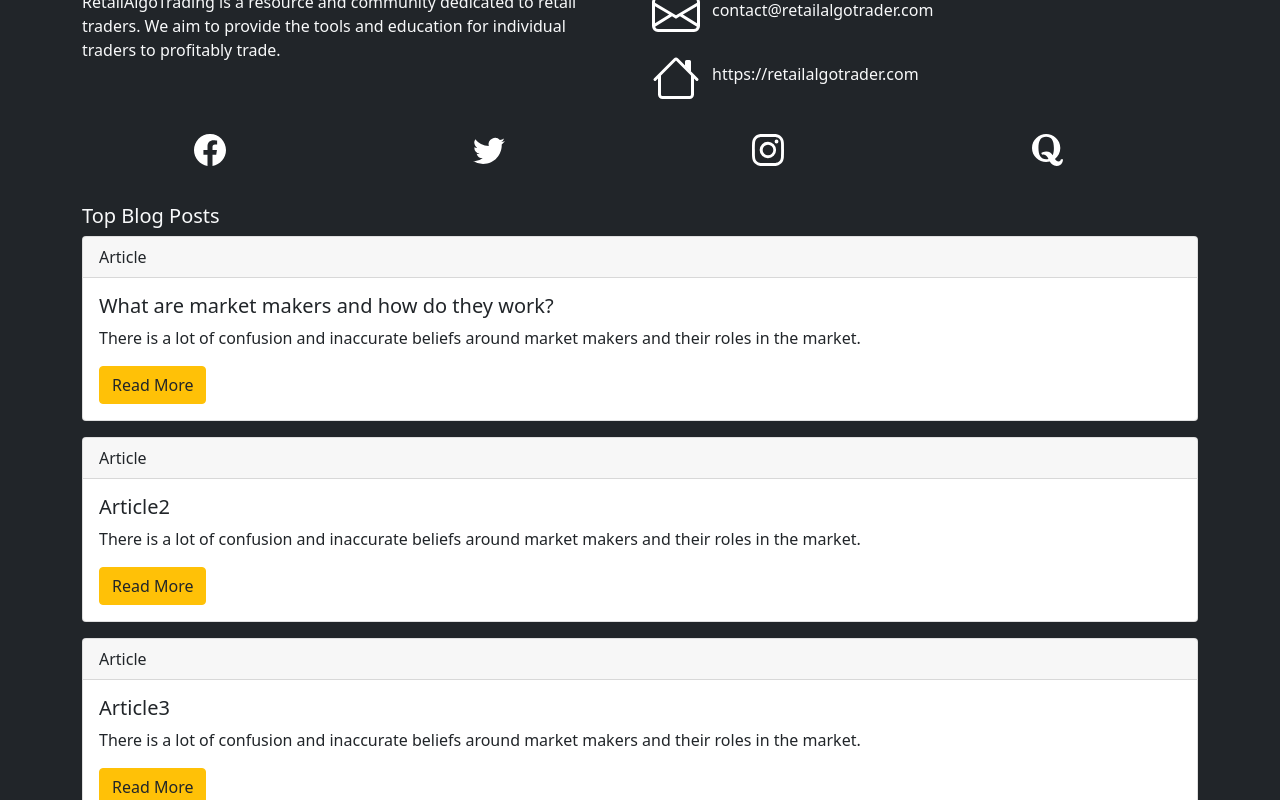
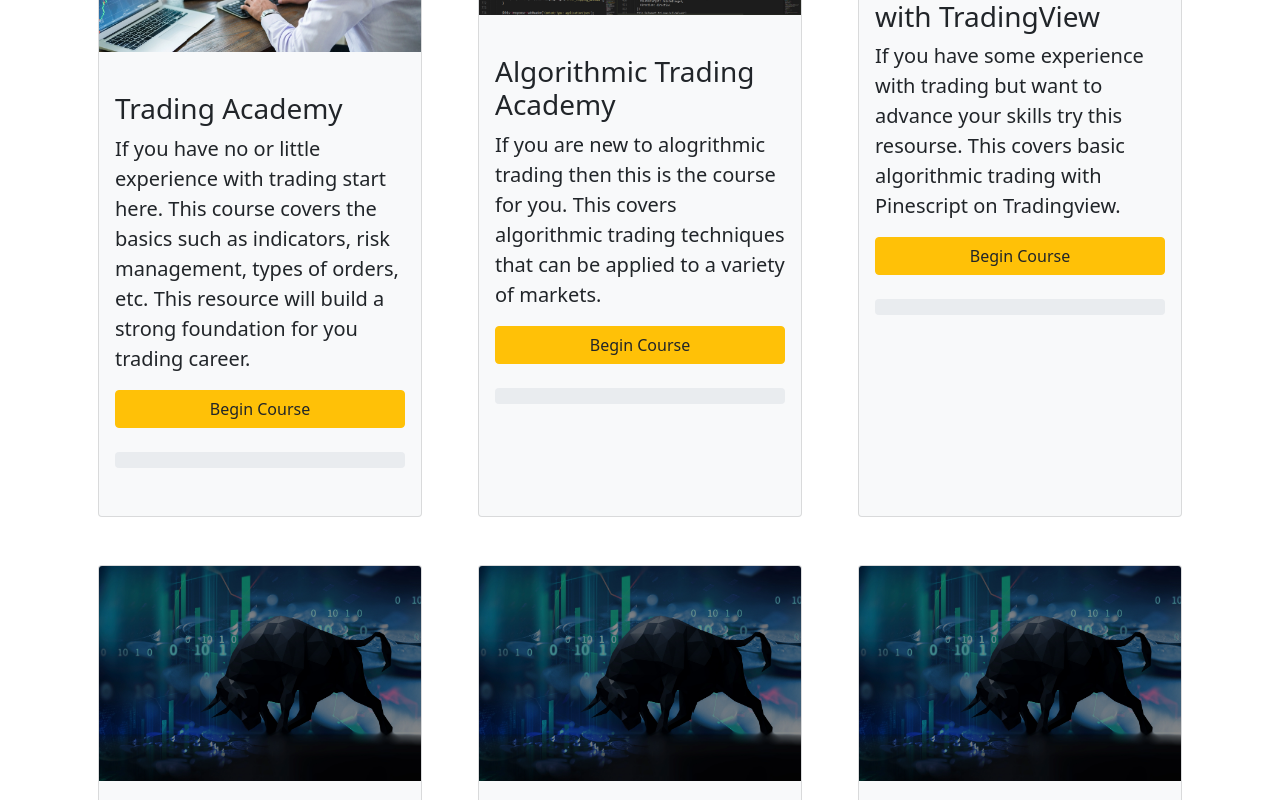
Before and after one commit to alveraboquet/RetailAlgoTrader, a Next.js app: page /app/dashboard in a window 1280 px wide. Shown: the part 400-1200 px from the top of the page. Built offline with nearby package versions, Linux system fonts and the light colour scheme; no server answers; the database is empty; sample sign-in values are in the browser's storage.

Commit message:
Add dashboard page

```diff
--- a/pages/app/dashboard.tsx
+++ b/pages/app/dashboard.tsx
@@ -1,48 +1,193 @@
 import { useState, useEffect } from 'react';
 import { useSession, getSession } from 'next-auth/react';
 import LayoutApp from '../../components/layout/layoutApp';
-import AccessDenied from '../../components/auth/accessDenied';
 import { NextPageContext } from 'next';
+import CourseCard from '../../components/course/courseCard';
+import coursesData from '../../components/landingPages/coursesData';
 
 const Dashboard = () => {
   const { data: session } = useSession();
-  const [data, setData] = useState('');
-  console.log(session?.user?.email);
+  const [enrolledCourses, setEnrolledCourses] = useState([
+    { course_id: 0, enrolled: false },
+  ]);
+  const [completedChapters, setCompletedChapters] = useState([
+    { chapter_id: 0, completed: false, course_id: 0 },
+  ]);
+  const [coursesPercentComplete, setCoursesPercentComplete] = useState([
+    { courseID: 0, percentComplete: 0 },
+  ]);
 
-  // Fetch content from protected route
+  // Fetch content from protected routes with custom header
   useEffect(() => {
-    const fetchData = async () => {
+    const fetchEnrolledCourses = async () => {
       try {
-        const res = await fetch('/api/app/user/cl2tdnnv30071db0ayrgj9ts0', {
+        const res = await fetch('/api/app/courses/enrolledCourses', {
           headers: {
             'X-Custom-Header': 'lollipop',
           },
         });
         const data = await res.json();
-        if (data.name) {
-          setData(data.name);
+        if (data) {
+          setEnrolledCourses(data);
           return;
         }
-        setData('Failed to load data');
+        setEnrolledCourses([]);
       } catch (err) {
-        setData('Failed to load data');
+        setEnrolledCourses([]);
       }
     };
-    fetchData();
+    const fetchCompletedChapters = async () => {
+      try {
+        const res = await fetch('/api/app/chapters/completedChapters', {
+          headers: {
+            'X-Custom-Header': 'lollipop',
+          },
+        });
+        const data = await res.json();
+        if (data) {
+          setCompletedChapters(data);
+          return;
+        }
+        setCompletedChapters([]);
+      } catch (err) {
+        setCompletedChapters([]);
+      }
+    };
+    fetchEnrolledCourses();
+    fetchCompletedChapters();
   }, [session]);
 
-  /*
-  // If no session exists, display access denied message
-  if (!session) {
-    return <AccessDenied />;
-  }
-  */
+  // Calculate percent complete for each course
+  useEffect(() => {
+    // fetchCompletedChapters returns array of objects ordered by descending course_id
+    // Max course_id will be in first object
+    const numCourses = completedChapters[0].course_id;
+    setCoursesPercentComplete([]);
+    for (let i = 1; i <= numCourses; i++) {
+      const totalChaptersByCourse = completedChapters
+        .filter((chapter) => chapter.course_id === i)
+        .map((chapter) => chapter.chapter_id);
+      const completedChaptersByCourse = completedChapters
+        .filter((chapter) => chapter.course_id === i)
+        .filter((chapter) => chapter.completed)
+        .map((chapter) => chapter.chapter_id);
+      const coursePercentComplete =
+        (completedChaptersByCourse.length / totalChaptersByCourse.length) * 100;
+      setCoursesPercentComplete((percentComplete) => [
+        ...percentComplete,
+        { courseID: i, percentComplete: coursePercentComplete },
+      ]);
+    }
+  }, [completedChapters]);
 
-  // If session exists, display content
+  const getPercentComplete = (courseID: number) => {
+    const coursePercentComplete = coursesPercentComplete.find(
+      (course) => course.courseID === courseID
+    );
+    if (coursePercentComplete) return coursePercentComplete.percentComplete;
+    else return 0;
+  };
+
+  const getCourseEnrolled = (courseID: number) => {
+    const courseEnrolled = enrolledCourses.find(
+      (course) => course.course_id === courseID
+    );
+    if (courseEnrolled) return courseEnrolled.enrolled;
+    else return false;
+  };
+
   return (
     <LayoutApp>
-      <h1>Protected Page</h1>
-      <p>{data}</p>
+      {session?.user && (
+        <p className="text-end">
+          Signed in as {session.user?.name ?? session.user.email}
+        </p>
+      )}
+      <h1>Course Catalog</h1>
+      <div className="row">
+        <div className="col-4">
+          <CourseCard
+            imagePath={coursesData.tradingAcademy.imagePath}
+            imageHeight={1414}
+            imageWidth={2121}
+            imageAlt=""
+            cardTitle={coursesData.tradingAcademy.title}
+            cardText={coursesData.tradingAcademy.shortDescription}
+            postPath="/app/courses/tradingAcademy"
+            enrolled={getCourseEnrolled(1)}
+            percentComplete={getPercentComplete(1)}
+          ></CourseCard>
+        </div>
+        <div className="col-4">
+          <CourseCard
+            imagePath={coursesData.algorithmicTradingAcademy.imagePath}
+            imageHeight={1055}
+            imageWidth={1920}
+            imageAlt=""
+            cardTitle={coursesData.algorithmicTradingAcademy.title}
+            cardText={coursesData.algorithmicTradingAcademy.shortDescription}
+            postPath="/app/courses/tradingAcademy"
+            enrolled={getCourseEnrolled(2)}
+            percentComplete={getPercentComplete(2)}
+          ></CourseCard>
+        </div>
+        <div className="col-4">
+          <CourseCard
+            imagePath={coursesData.equitiesAndCryptoWithTradingview.imagePath}
+            imageHeight={358}
+            imageWidth={1304}
+            imageAlt=""
+            cardTitle={coursesData.equitiesAndCryptoWithTradingview.title}
+            cardText={
+              coursesData.equitiesAndCryptoWithTradingview.shortDescription
+            }
+            postPath="/app/courses/tradingAcademy"
+            enrolled={getCourseEnrolled(3)}
+            percentComplete={getPercentComplete(3)}
+          ></CourseCard>
+        </div>
+      </div>
+      <div className="row mt-5 mb-5">
+        <div className="col-4">
+          <CourseCard
+            imagePath={coursesData.forexTradingWithMT4.imagePath}
+            imageHeight={1414}
+            imageWidth={2121}
+            imageAlt=""
+            cardTitle={coursesData.forexTradingWithMT4.title}
+            cardText={coursesData.forexTradingWithMT4.shortDescription}
+            postPath="/app/courses/tradingAcademy"
+            enrolled={getCourseEnrolled(4)}
+            percentComplete={getPercentComplete(4)}
+          ></CourseCard>
+        </div>
+        <div className="col-4">
+          <CourseCard
+            imagePath={coursesData.futuresWithQuantconnect.imagePath}
+            imageHeight={1414}
+            imageWidth={2121}
+            imageAlt=""
+            cardTitle={coursesData.futuresWithQuantconnect.title}
+            cardText={coursesData.futuresWithQuantconnect.shortDescription}
+            postPath="/app/courses/tradingAcademy"
+            enrolled={getCourseEnrolled(5)}
+            percentComplete={getPercentComplete(5)}
+          ></CourseCard>
+        </div>
+        <div className="col-4">
+          <CourseCard
+            imagePath={coursesData.marketResearchWithPython.imagePath}
+            imageHeight={1414}
+            imageWidth={2121}
+            imageAlt=""
+            cardTitle={coursesData.marketResearchWithPython.title}
+            cardText={coursesData.marketResearchWithPython.shortDescription}
+            postPath="/app/courses/tradingAcademy"
+            enrolled={getCourseEnrolled(6)}
+            percentComplete={getPercentComplete(6)}
+          ></CourseCard>
+        </div>
+      </div>
     </LayoutApp>
   );
 };
```
